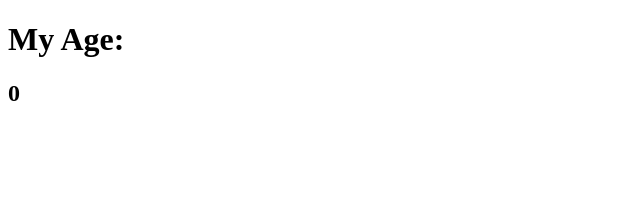
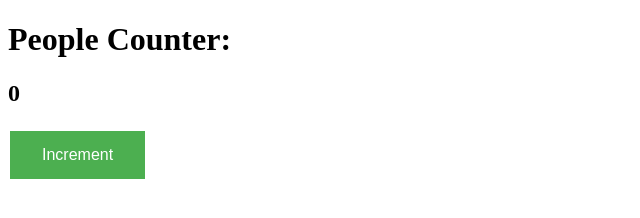
Before and after one commit to williamsadele/JAVASCRIPT, a plain HTML site: page index.html in a window 1280 px wide. Shown: the whole page, without its empty margins (0-640 px from the left). Drawn offline with Linux system fonts and the light colour scheme.

Commit message:
learning basics, functoins, etc

```diff
--- a/index.html
+++ b/index.html
@@ -7,8 +7,9 @@
     <title>People counter</title>
 </head>
 <body>
-    <h1>My Age:</h1>
-    <h2 id="count">0</h2>
+    <h1>People Counter:</h1>
+    <h2 id="count-el">0</h2>
+    <button id="increment-btn" onclick="increment()">Increment</button>
     <script src="script.js"></script>
 </body>
 </html>
--- a/script.js
+++ b/script.js
@@ -1,4 +1,57 @@
 //document.getElementById("count").innerText = 5
-let myAge = 21
+// let myAge = 21 - 1
 
-console.log(myAge)
+// console.log(myAge)
+// let myAge = 21
+// let humanDogRatio = 7
+// let myDogAge = myAge * humanDogRatio
+
+// console.log(myDogAge)
+
+// let bonusPoints = 50
+
+// bonusPoints = bonusPoints + 50
+// bonusPoints = bonusPoints - 75
+// bonusPoints = bonusPoints + 45
+// console.log(bonusPoints)
+
+
+
+// function increament() {
+//     console.log("The button was clicked")
+// }
+
+// function racecar() {
+//     console.log(42)
+// }
+// racecar()
+
+// let lap1 = 34
+// let lap2 = 33
+// let lap3 = 36
+
+// function logLapTime() {
+//     let totalTime = lap1 + lap2 + lap3
+//     console.log(totalTime)
+// }
+// logLapTime()
+
+// let lapsCompleted = 0
+
+// function increamentLap() {
+//     lapsCompleted = lapsCompleted + 1
+// }
+
+// increamentLap()
+// increamentLap()
+// increamentLap()
+
+// console.log(lapsCompleted)
+
+let countEl = document.getElementById("count-el")
+console.log(countEl)
+let count = 0
+function increment() {
+    count = count + 1
+    countEl.innerText = count
+}
--- a/style.css
+++ b/style.css
@@ -0,0 +1,15 @@
+button{
+    background-color: #4CAF50;
+    border: none;
+    color: white;
+    padding: 15px 32px;
+    text-align: center;
+    text-decoration: none;
+    display: inline-block;
+    font-size: 16px;
+    margin: 4px 2px;
+    cursor: pointer;
+}
+#increment-btn {
+    background-color: #4CAF50;
+}
```
